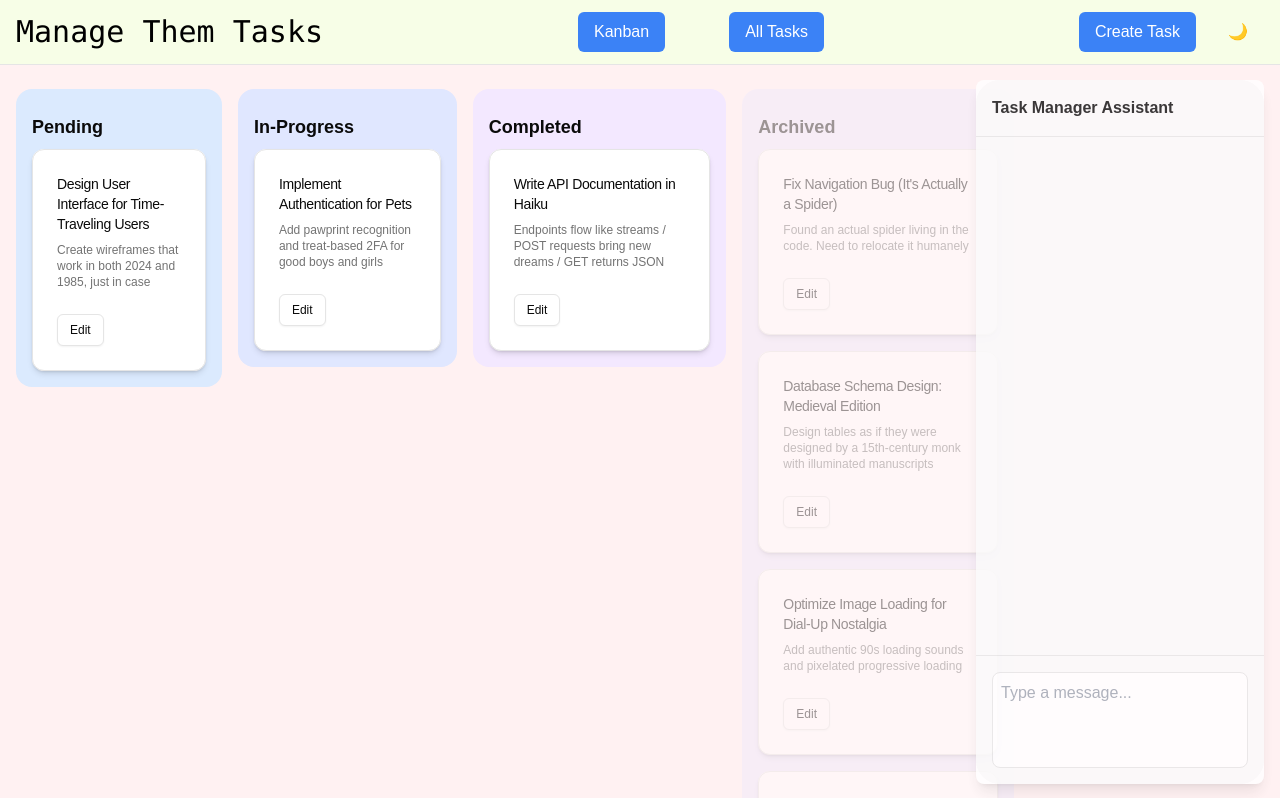
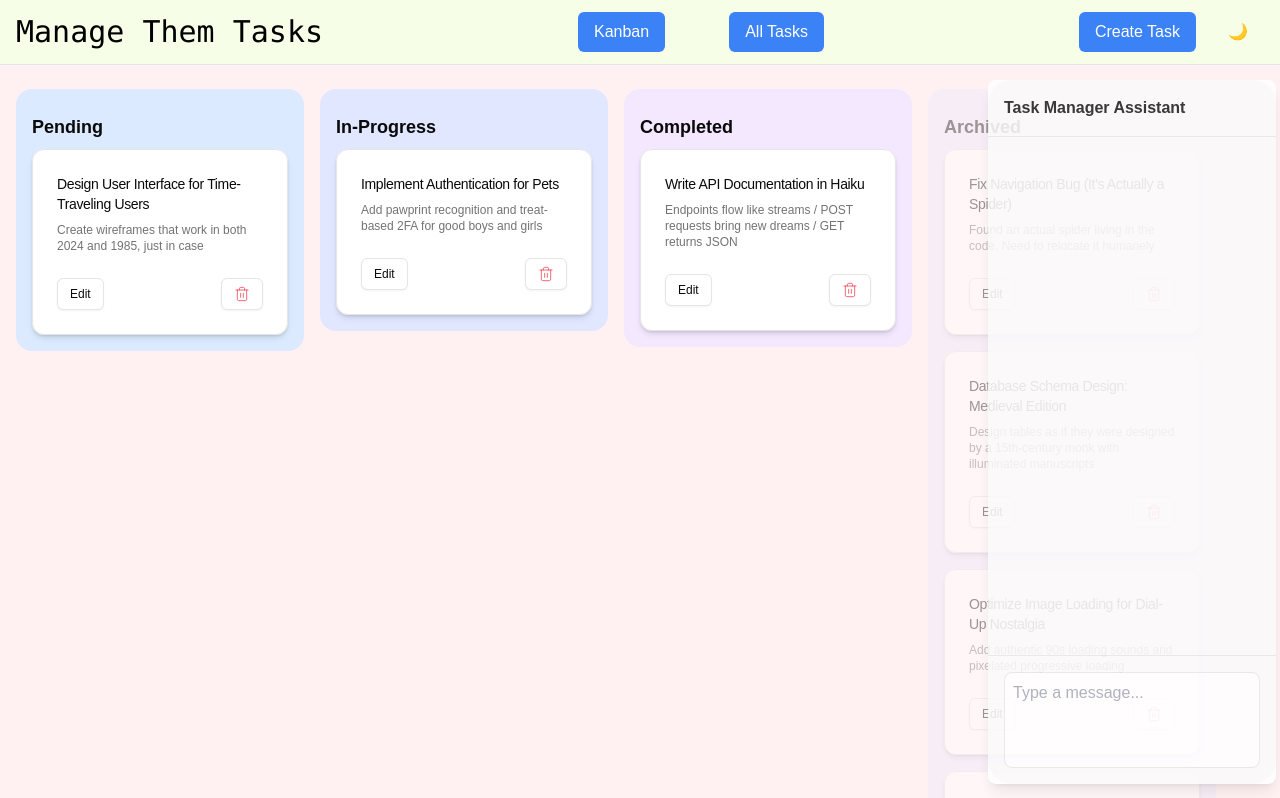
Before and after one commit to fractal-bootcamp/malin.task-manager, a Next.js app in the folder task-manager/: page / in a window 1280 px wide. Shown: the top 798 px of the page. Built offline with nearby package versions, Linux system fonts and the light colour scheme.

Commit message:
styling and css for kanban

```diff
--- a/task-manager/src/app/layout.tsx
+++ b/task-manager/src/app/layout.tsx
@@ -67,7 +67,7 @@ export default function RootLayout({
         <div className=" bg-rose-50">
           {children}
         </div>
-        <div className="fixed bottom-4 right-4 w-full max-w-[18rem] 2xl:max-w-[24rem] h-[88vh] bg-white rounded-lg shadow-lg opacity-80">
+        <div className="fixed bottom-4 right-1 w-full max-w-[18rem] 2xl:max-w-[24rem] h-[88vh] bg-white rounded-lg shadow-lg opacity-80">
           <ChatWindow />
         </div>
         <CreateNewTaskModal />
--- a/task-manager/src/components/ui/TaskCard.tsx
+++ b/task-manager/src/components/ui/TaskCard.tsx
@@ -1,7 +1,7 @@
 'use client'
 
 import * as React from "react"
-import { MoreHorizontal, Pencil } from "lucide-react"
+import { MoreHorizontal, Pencil, Trash2 } from "lucide-react"
 import { Draggable } from '@hello-pangea/dnd';
 
 import { EditTaskModal } from "./EditTaskSubView";
@@ -63,6 +63,9 @@ export const TaskCard: React.FC<TaskCardProps> = ({
                 onUpdate={onUpdate}
                 onUpdateStatus={onUpdateStatus}
               />
+              <Button variant="outline" size="sm" onClick={() => onDelete(task.id)}>
+                <Trash2 color="#f21d37" strokeWidth={1} />
+              </Button>
             </CardFooter>
           </Card>
         </div>
--- a/task-manager/src/components/ui/TaskList.tsx
+++ b/task-manager/src/components/ui/TaskList.tsx
@@ -22,7 +22,7 @@ export const TaskList: React.FC<TaskListProps> = ({ byStatus, bgColor = 'bg-gray
   const tasksOfThisStatus = tasks.filter(task => task.status === byStatus)
 
   return (
-    <div className={`h-fit flex-col my-2 ${bgColor} p-4 rounded-2xl max-w-[18rem]`}>
+    <div className={`h-fit flex-col my-2 ${bgColor} p-4 rounded-2xl min-w-[18rem] max-w-[18rem]`}>
       <p className="flex text-lg font-bold my-2 justify-start">{byStatus}</p>
       <Droppable droppableId={byStatus}>
         {(provided) => (
--- a/task-manager/src/types/types.ts
+++ b/task-manager/src/types/types.ts
@@ -18,7 +18,7 @@ export type TaskCardProps = {
   id: string;  // new prop needed for draggable
   index: number;  // new prop needed for draggable
   onEdit: () => void;
-  onDelete: () => void;
+  onDelete: (taskId: string) => void;
   onUpdate: (taskId: string, updatedTask: TaskProps) => void;
   onUpdateStatus: (newStatus: TaskStatus) => void;
 }
```
Also changed, not shown: 2 other files (tests, documents, lock files or other folders).
